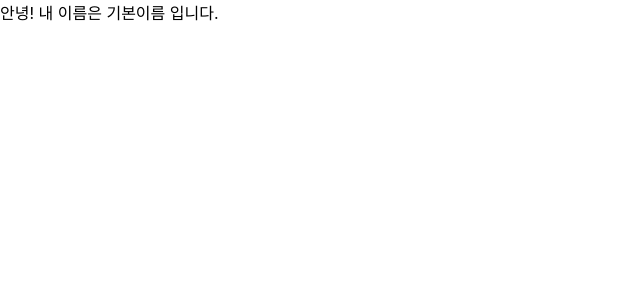
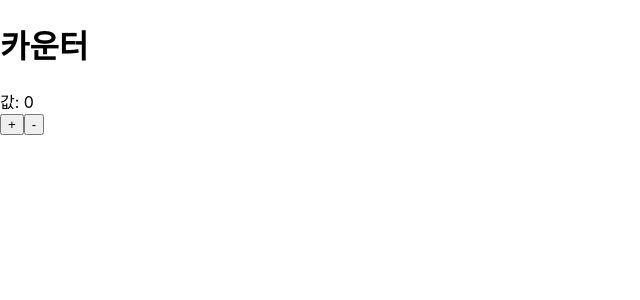
Before and after one commit to SilNex/ReactPractice, a React (Create React App) app: page / in a window 1280 px wide. Shown: the top 300 px of the page, without its empty margins (0-640 px from the left). Built offline with nearby package versions, Linux system fonts and the light colour scheme.

Commit message:
Practice component 2

```diff
--- a/src/App.js
+++ b/src/App.js
@@ -1,10 +1,11 @@
 import React, { Component } from 'react';
 import MyName from './MyName';
+import Counter from './Counter';
 
 class App extends Component {
     render() {
         return (
-            <MyName />
+            <Counter />
         )
     }
 }
--- /dev/null
+++ b/src/Counter.js
@@ -0,0 +1,36 @@
+import React, { Component } from 'react';
+
+class Counter extends Component {
+    state = {
+        number: 0
+    }
+
+    handleIncrease = () => {
+        this.setState({
+            number: this.state.number + 1
+        })
+    }
+
+    handleDecrease = () => {
+        if(this.state.number < 1) {
+            alert('넘나 작은거~')
+            return false;
+        }
+        this.setState({
+            number: this.state.number - 1
+        })
+    }
+
+    render() {
+        return (
+            <div>
+                <h1>카운터</h1>
+                <div>값: {this.state.number}</div>
+                <button onClick={this.handleIncrease}>+</button>
+                <button onClick={this.handleDecrease}>-</button>
+            </div>
+        )
+    }
+}
+
+export default Counter;
--- a/src/MyName.js
+++ b/src/MyName.js
@@ -1,16 +1,24 @@
 import React, { Component } from 'react';
 
-class MyName extends Component {
-    static defaultProps = {
-        name: '기본이름'
-    }
-    render() {
-        return (
-            <div>
-                안녕! 내 이름은 {this.props.name} 입니다.
-            </div>
-        )
-    }
+// class MyName extends Component {
+//     static defaultProps = {
+//         name: '기본이름'
+//     }
+//     render() {
+//         return (
+//             <div>
+//                 안녕! 내 이름은 {this.props.name} 입니다.
+//             </div>
+//         )
+//     }
+// }
+
+const MyName = ({ name }) => {
+    return (
+        <div>
+            안녕! 내 이름은 {name} 입니다.
+        </div>
+    )
 }
 
 export default MyName;
```
